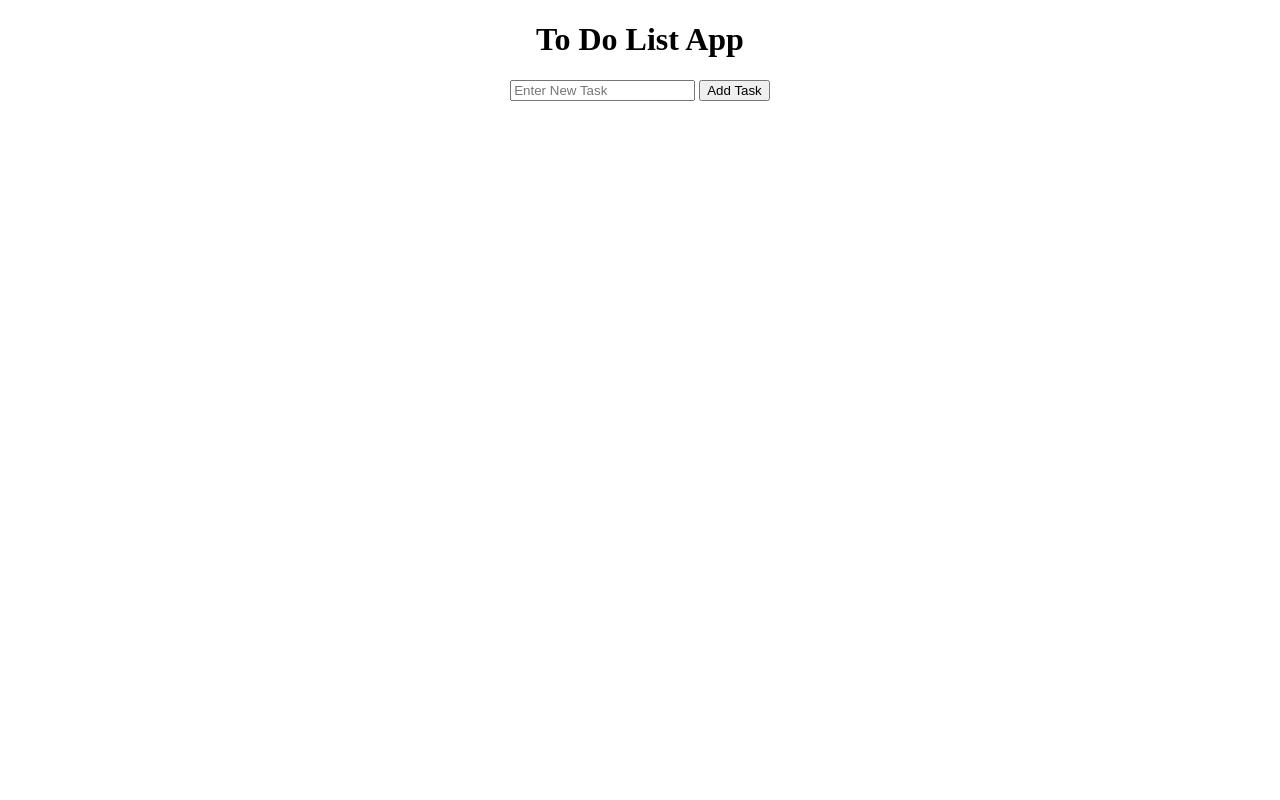
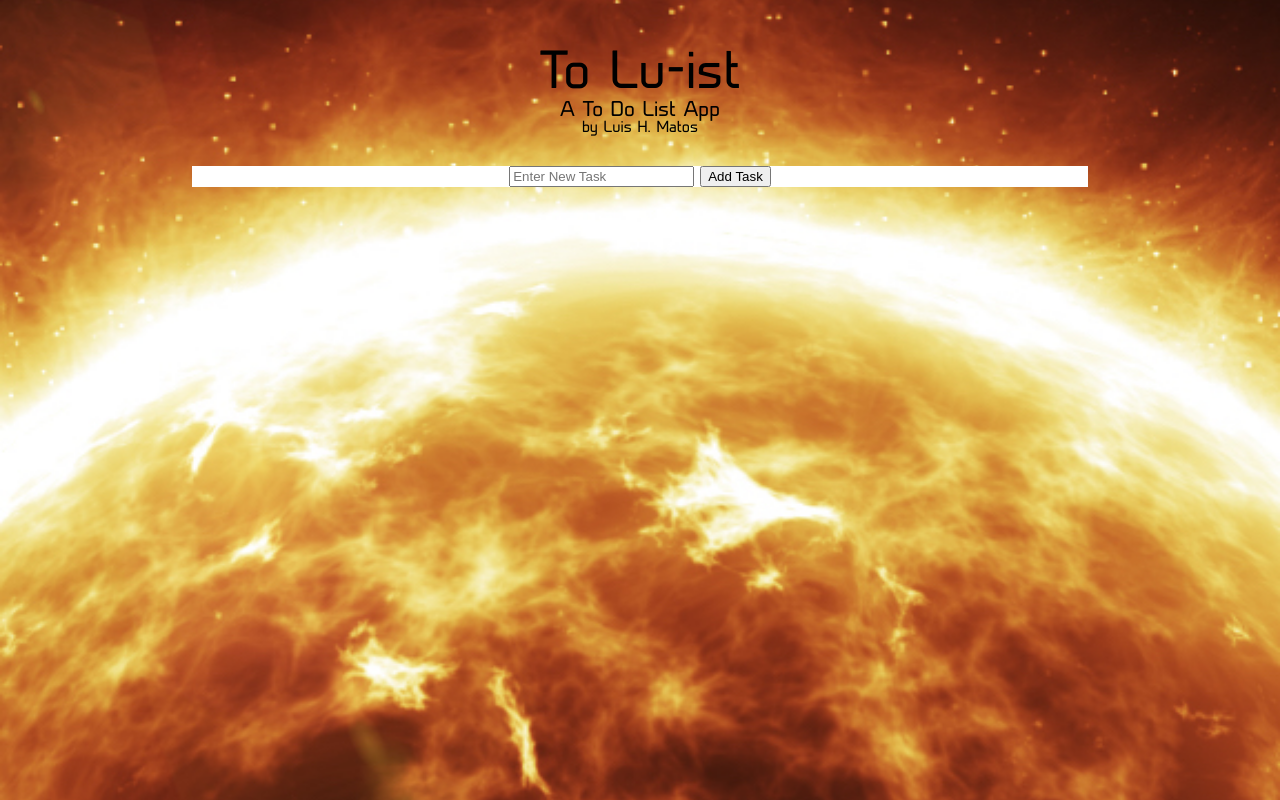
Before and after one commit to ThatSpaceGuy/Prime-Weekend-Challenge-4, a website: page public/index.html in a window 1280 px wide. Drawn offline with Linux system fonts and the light colour scheme.

Commit message:
0.3.0 - Create Task Button and initial styling

```diff
--- a/public/index.html
+++ b/public/index.html
@@ -10,7 +10,9 @@
 
 <body>
 	<div id="pageHeader">
-		<h1>To Do List App</h1>
+		<h1>To Lu-ist</h1>
+		<h2>A To Do List App</h2>
+		<h3>by Luis H. Matos</h3>
 	</div>
 	<div id="appBody">
 		<div id="messageBox"></div>
--- a/public/styles/styles.css
+++ b/public/styles/styles.css
@@ -1,11 +1,44 @@
-/*html, body, h1, h2, h3, h4, h5, h6, p, ol, ul, li, a {
+html, body, h1, h2, h3, h4, h5, h6, p, ol, ul, li, a {
 	padding: 0;
 	border: 0;
 	margin: 0;
 	font-size: 100%;
 	font: inherit;
-}*/
+}
+
+@font-face {
+    font-family: primeFont;
+    src: url(/media/prime_regular.otf);
+}
 
 body {
 	text-align: center;
+	font-family: primeFont;
+	background-image: url(/media/spaceart4.jpg);
+	background-position: top -170px center;
+	background-size: 125%;
 }
+
+#pageHeader, #appBody {
+	width: 70%;
+	margin: auto;
+}
+
+#pageHeader {
+	margin-top: 50px;
+}
+
+#appBody {
+	background-color: white;
+	margin-top: 30px;
+}
+
+h1 {
+	font-size: 50px;
+}
+h2 {
+	font-size: 20px;
+}
+h3 {
+	font-size: 15px;
+}
```
Also changed, not shown: public/media/Prime_Light.otf (added), public/media/Prime_Regular.otf (added), public/media/SpaceArt4.jpg (added), readme.md.
